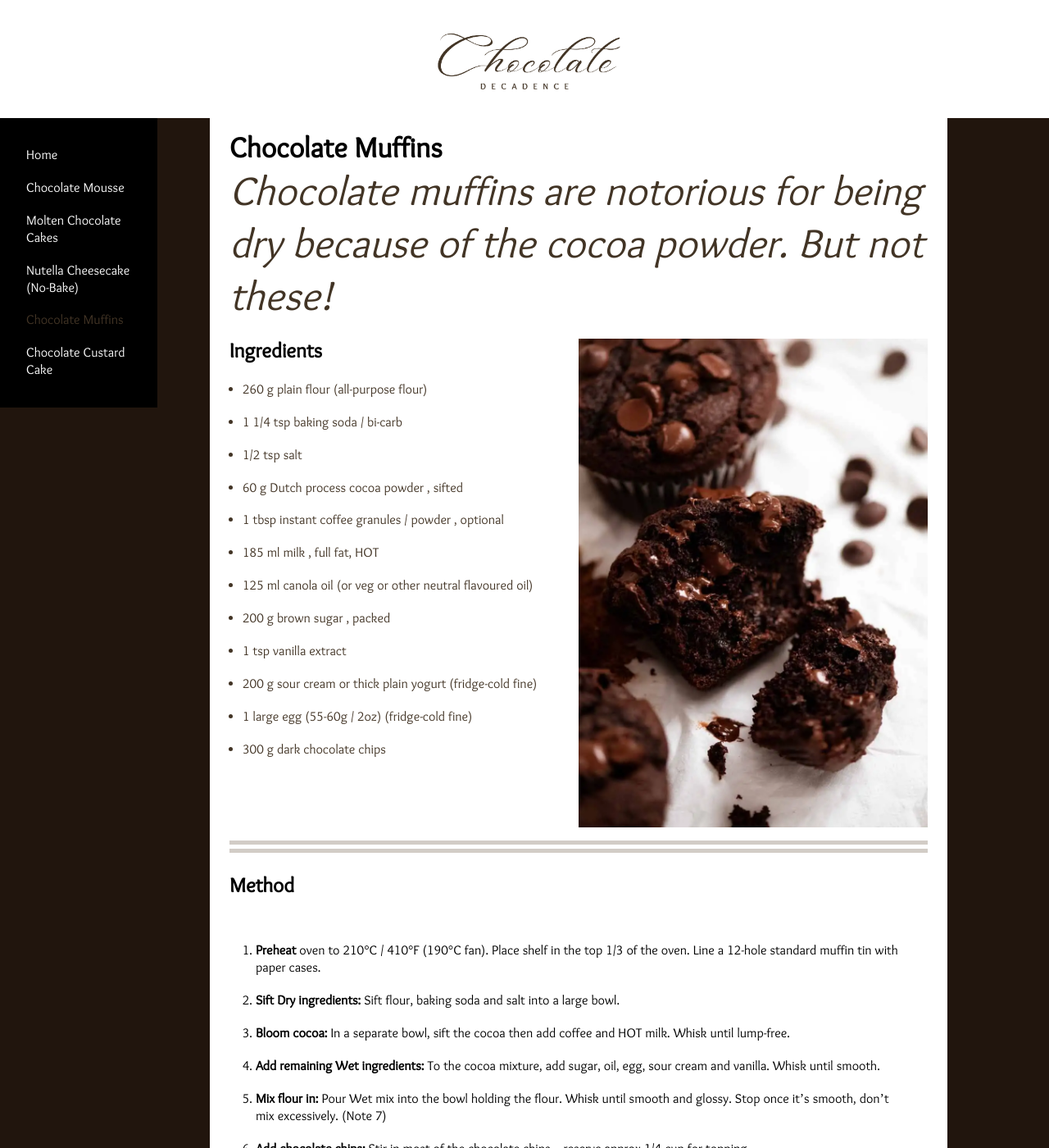
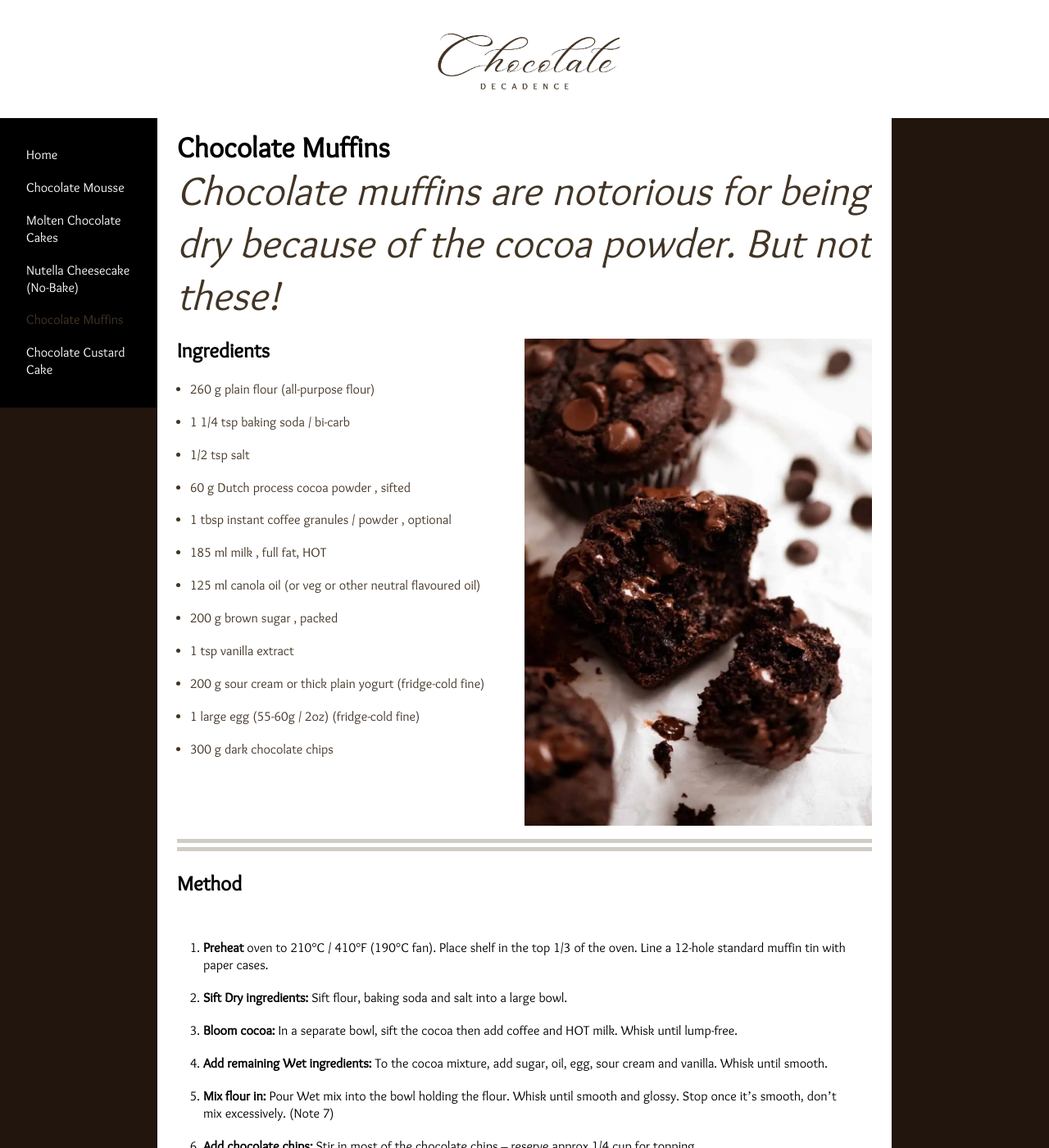
Before and after one commit to nicoleanncarter/recipes, a Jekyll site: the page built from _recipes/recipe2.md, in a window 1280 px wide and 1400 px high. Shown: the whole window at 82% size. Built offline with Jekyll 4.4.1, drawn with Linux system fonts in a browser that asks for light colours.

Commit message:
Update recipes.css

```diff
--- a/styles/recipes.css
+++ b/styles/recipes.css
@@ -24,13 +24,12 @@ html {
 }
 
 main {
-  width: 100%;
+  width: 70%;
   max-width: 900px;
   padding: 1.5em;
   padding-top: 1em;
   padding-bottom: 1em;
-  margin: 0 0 20% 20%;
-  margin-bottom: 0em;
+  margin: 1em auto;
   background-color: white;
   font-family: 'Sukar';
   overflow: auto;
@@ -206,7 +205,7 @@ font-size: 50px;
 
 
 img {
-	display:block;
+display:block;
 }
 
 #method {
@@ -216,6 +215,15 @@ img {
   border-top: 0.6em double #5d493447;
   padding-top: 1em;
 }
+
+  .video-box {
+	position: relative;
+	padding-bottom: 56.25%;
+	padding-top: 30px;
+	height: 0;
+	overflow: hidden;
+	margin-bottom: 12px;
+  }
 
 
 @media screen and (max-width: 700px) {
@@ -255,10 +263,13 @@ img {
     justify-content: space-around;
   }
 
-  .video-box {
-    width: 100%;
-    text-align: center;
-    width: fit-content;
+  .video-box iframe {
+	position: absolute;
+	top: 0;
+	left: 0;
+	width: 100%;
+	height: 100%;
+
   }
 
 	.home {
```
